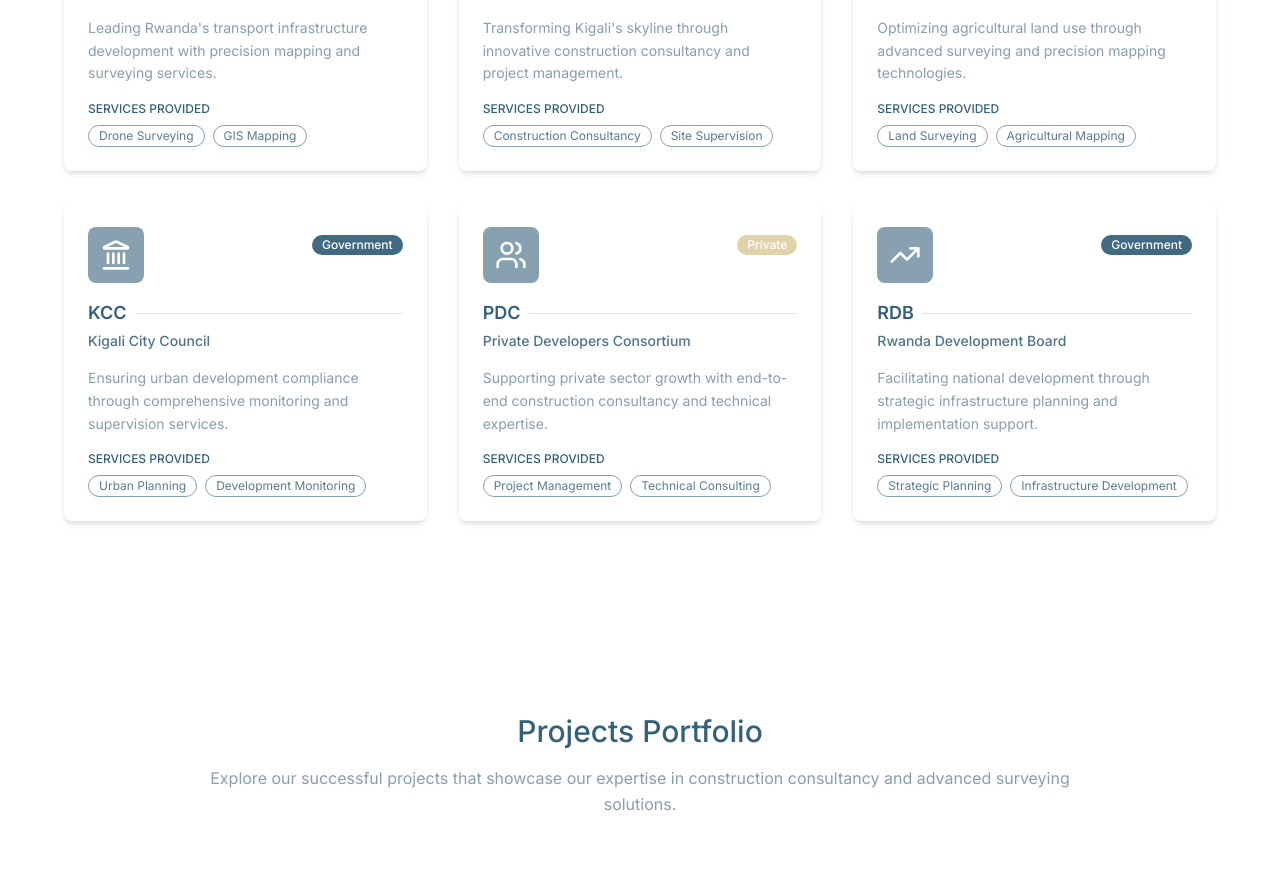
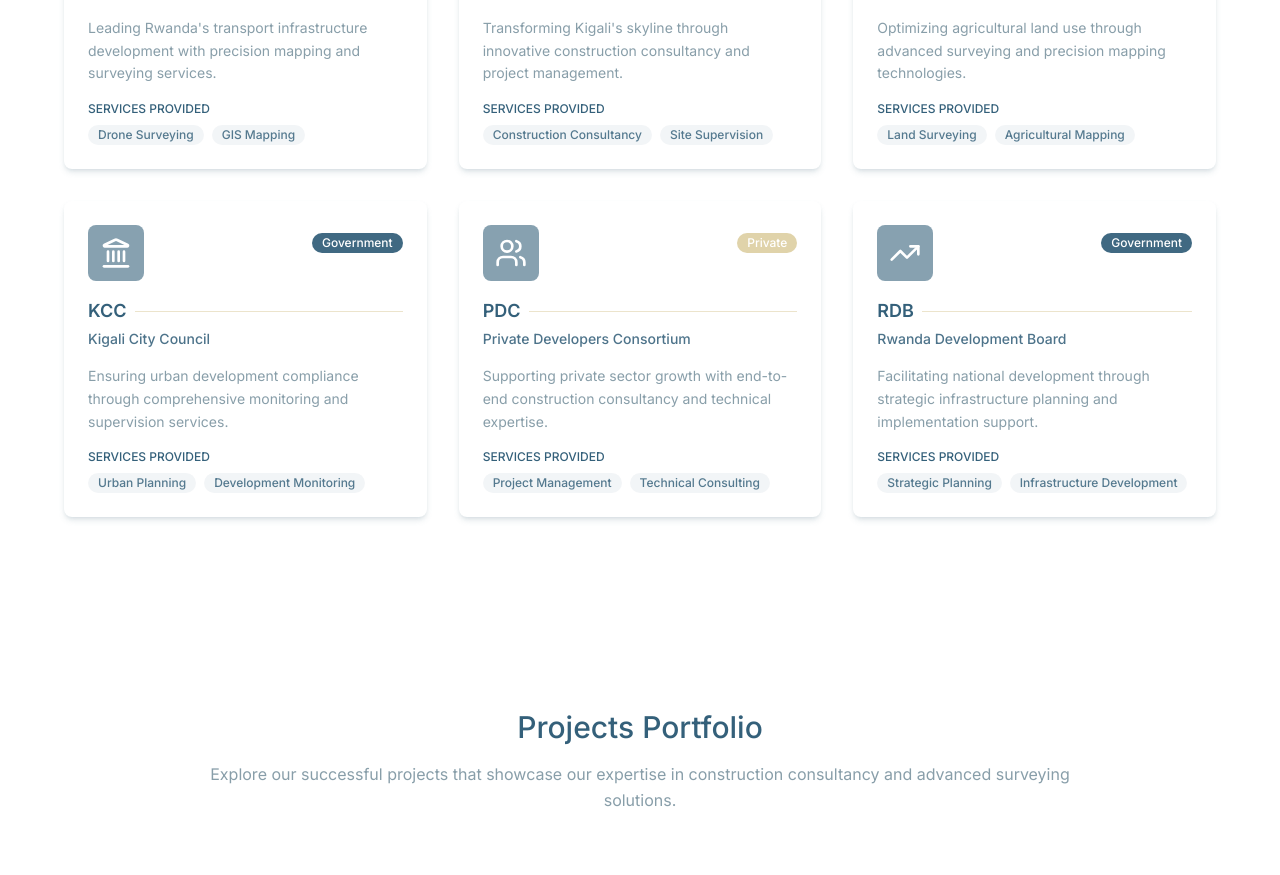
Before and after one commit to DavidMANZI-093/apex, a Next.js app: page / in a window 1280 px wide. Shown: the part 4860-5735 px from the top of the page. Built offline with nearby package versions, Linux system fonts and the light colour scheme.

Commit message:
Auto-commit at 07/07/2025, 13:53:40 for inactivity period...

```diff
--- a/src/components/ui/card.tsx
+++ b/src/components/ui/card.tsx
@@ -137,11 +137,11 @@
 
             <div className='flex flex-col gap-2'>
                 <h4 className='!text-xs !font-medium !text-indigo-dye/85'>SERVICES PROVIDED</h4>
-                <div className='flex flex-wrap gap-2'>
+                <ul className='flex gap-2 flex-wrap'>
                     {props.services.map((service, index) => (
-                        <span className='text-xs !py-0.5 !px-2.5 max-w-fit max-h-fit rounded-xl !text-indigo-dye/70 !border !border-indigo-dye/50' key={index}>{service}</span>
+                        <li className='text-xs !py-0.5 !px-2.5 rounded-xl font-medium !text-indigo-dye/70 bg-indigo-dye/5' key={index}>{service}</li>
                     ))}
-                </div>
+                </ul>
             </div>
         </div>
     )
```
